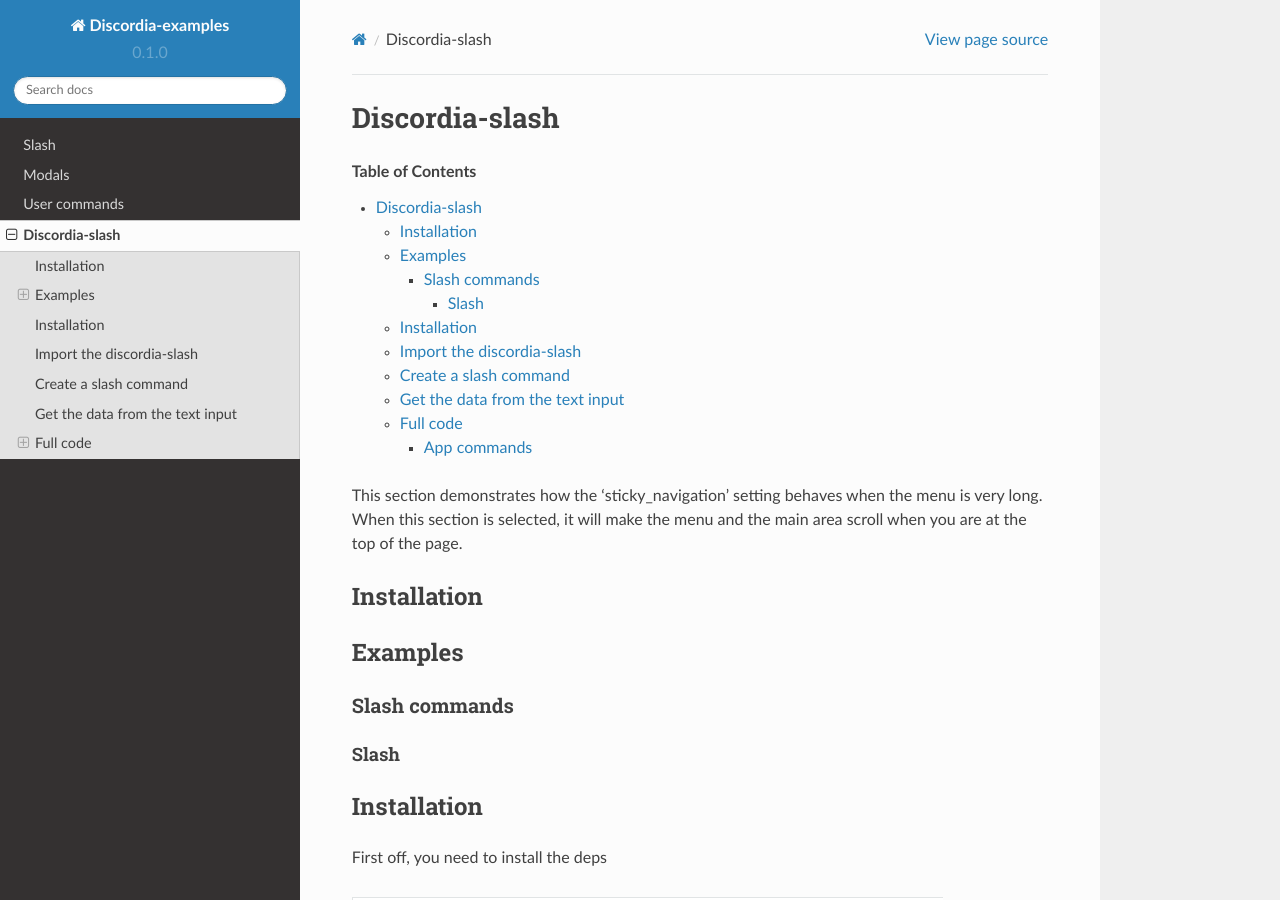
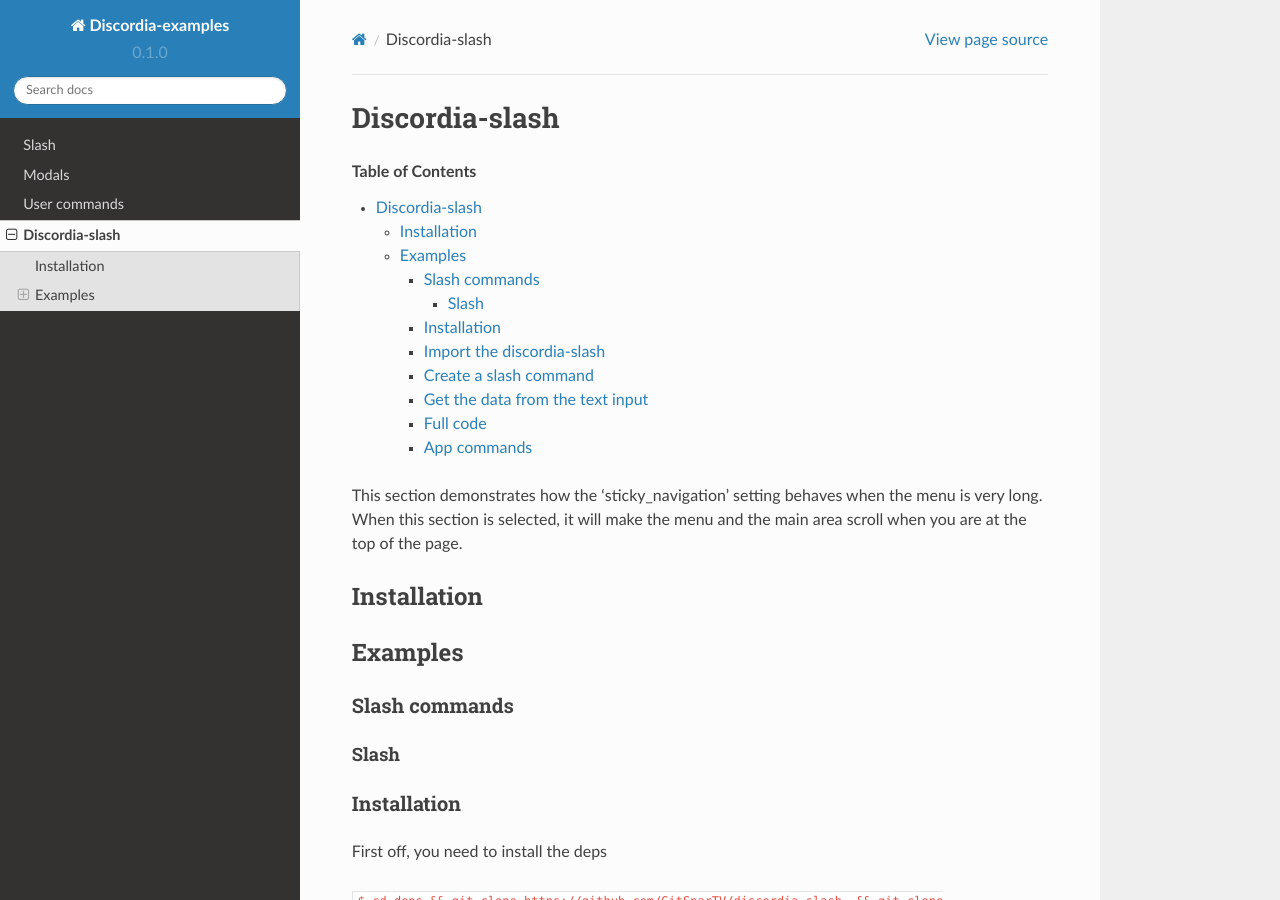
Before and after one commit to justdie386/discordia-examples, a Sphinx documentation site: the page built from docs/source/sqlite.rst, in a window 1280 px wide and 900 px high. Built offline with Sphinx 7.4.7 and the Read the Docs theme 2.0.0, drawn with Linux system fonts in a browser that asks for light colours; pages that are not in the unit, such as notebooks, are missing from menus; part of the change alters nothing that is shown.

```diff
--- a/docs/source/sqlite.rst
+++ b/docs/source/sqlite.rst
@@ -20,10 +20,8 @@ Slash commands
 Slash
 =====
 
-.. _Install:
-
 Installation
-------------
+^^^^^^^^^^^^
 
 First off, you need to install the deps
 
@@ -31,14 +29,14 @@ First off, you need to install the deps
 ``$ cd deps && git clone https://github.com/GitSparTV/discordia-slash  && git clone https://github.com/Bilal2453/discordia-interactions``
 
 Import the discordia-slash
-----------------
+^^^^^^^^^^^^
 .. code-block:: lua
 
    local discordia= require("discordia")
    local dcmd = require("discordia-slash")
 
 Create a slash command
-----------------
+^^^^^^^^^^^^
 .. code-block:: lua
 
    local client = discordia.Client():useApplicationCommands()
@@ -75,7 +73,7 @@ Create a slash command
 What this will do is that it will create a slash command with a text input and the client:on("ready") will initialize the command onto the server, note that there are other way to initialize the command but i use that one.
 
 Get the data from the text input
-----------------
+^^^^^^^^^^^^
 .. code-block:: lua
 
    client:on("slashCommand", function(interaction, command, args)
@@ -86,7 +84,7 @@ This will print out the value that has been put in the text field from the slash
 The reason why it has a .from. is because there is the from subcomand between the value and the command, and the name of the value would be person as the name in the example above says.
 
 Full code
-----------------
+^^^^^^^^^^^^
 .. code-block:: lua
 
    local discordia= require("discordia")
```
